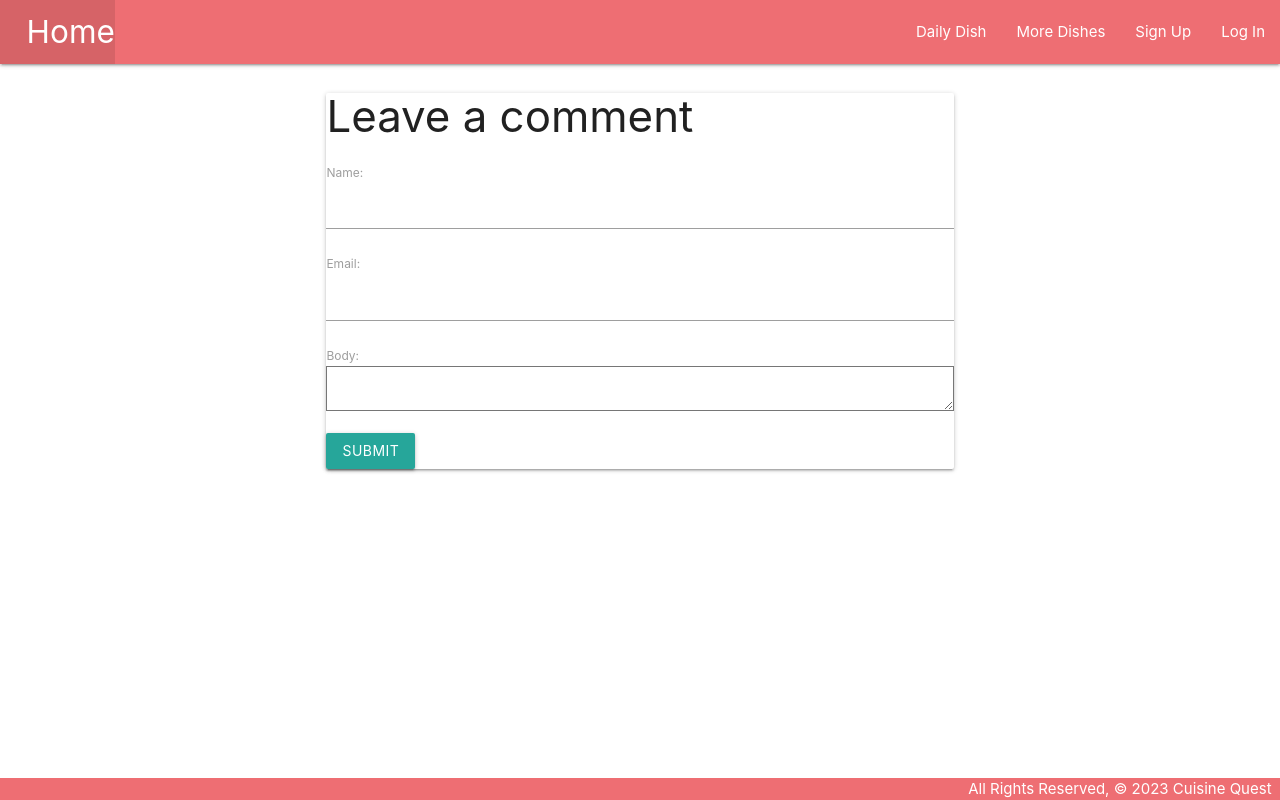
After one commit to andrewsegovia00/CuisineQuest, a Django app: page /1/ in a window 1280 px wide. The commit adds this page. Run offline with Django 4.2, Linux system fonts and the light colour scheme; tables that the repository leaves empty hold one stand-in row (values such as "Sample post").

Commit message:
comment section completed , but comments not displaying

```diff
--- /dev/null
+++ b/main_app/forms.py
@@ -0,0 +1,10 @@
+from django import forms
+from django.forms import ModelForm
+from .models import Comment
+
+
+
+class CommentForm(ModelForm):
+  class Meta:
+    model = Comment
+    fields = ('name', 'email', 'body')
--- a/main_app/models.py
+++ b/main_app/models.py
@@ -17,3 +17,19 @@ class Dish(models.Model):
 
     def get_absolute_url(self):
         return reverse('detail', kwargs={'food_id': self.id})
+
+
+class Comment(models.Model):
+    post = models.ForeignKey(Dish,on_delete=models.CASCADE,related_name='comments')
+    name = models.CharField(max_length=80)
+    email = models.EmailField()
+    body = models.TextField()
+    created_on = models.DateTimeField(auto_now_add=True)
+
+
+    class Meta:
+        ordering = ['created_on']
+
+
+    def __str__(self):
+        return 'Comment {} by {}'.format(self.body, self.name)
--- a/main_app/templates/dishes/detail.html
+++ b/main_app/templates/dishes/detail.html
@@ -12,6 +12,8 @@
     <div class="card-action">
         <a href="{% url 'dishes_update' dish.id %}">Edit</a>
         <a href="{% url 'dishes_delete' dish.id %}">Delete</a>
+        <a href="{% url 'post_detail' food_id=dish.id %}">Comment</a>
+
       </div>
   </div>
 
--- /dev/null
+++ b/main_app/templates/main_app/comment_form.html
@@ -0,0 +1,23 @@
+
+{% extends 'base.html' %}
+
+{% block content %}
+<div class="container">
+    <div class="row"></div>
+<div class="col-md-8 card mb-4 mt-3">
+    <div class="card-body">
+      {% if new_comment %}
+      <div class="alert alert-success" role="alert">
+        Your comment is cooking
+      </div>
+      {% else %}
+      <h3>Leave a comment</h3>
+      <form method="post" style="margin-top: 1.3em;">
+        {{ comment_form.as_p }}
+        {% csrf_token %}
+        <button type="submit" class="btn btn-primary btn-lg">Submit</button>
+      </form>
+      {% endif %}
+    </div>
+  </div>
+{% endblock content %}
--- a/main_app/urls.py
+++ b/main_app/urls.py
@@ -11,4 +11,5 @@ urlpatterns = [
     path('dishes/<int:pk>/update/', views.DishUpdate.as_view(), name='dishes_update'),
     path('dishes/<int:pk>/delete/', views.DishDelete.as_view(), name='dishes_delete'),
     path('accounts/signup/', views.signup, name='signup'),
+    path('<int:food_id>/', views.post_detail, name='post_detail'),
 ]
--- a/main_app/views.py
+++ b/main_app/views.py
@@ -1,12 +1,13 @@
-from django.shortcuts import render, redirect
+from django.shortcuts import render, redirect, get_object_or_404
 from django.views.generic.edit import CreateView, UpdateView, DeleteView
-from .models import Dish
+from .models import Dish, Comment
 import requests
 import webbrowser
 from django.contrib.auth import login
 from django.contrib.auth.forms import UserCreationForm
 from django.contrib.auth.decorators import login_required
 from django.contrib.auth.mixins import LoginRequiredMixin
+from .forms import CommentForm
 
 
 
@@ -90,3 +91,29 @@ def signup(request):
   form = UserCreationForm()
   context = {'form': form, 'error_message': error_message}
   return render(request, 'registration/signup.html', context)
+
+
+def post_detail(request, food_id):
+    dish = get_object_or_404(Dish, id=food_id)
+    comments = dish.comments.all()
+    new_comment = None
+
+    if request.method == 'POST':
+        comment_form = CommentForm(data=request.POST)
+        if comment_form.is_valid():
+            new_comment = comment_form.save(commit=False)
+            new_comment.post = dish
+            new_comment.save()
+
+            return redirect('post_detail', food_id=dish.id)
+    else:
+        comment_form = CommentForm()
+
+    context = {
+        'dish': dish,
+        'comments': comments,
+        'new_comment': new_comment,
+        'comment_form': comment_form,
+    }
+
+    return render(request, 'main_app/comment_form.html', context)
```
Also changed, not shown: main_app/admin.py (+13 -1 lines), main_app/migrations/0003_comment.py (added), main_app/migrations/0004_remove_comment_active.py (added).
